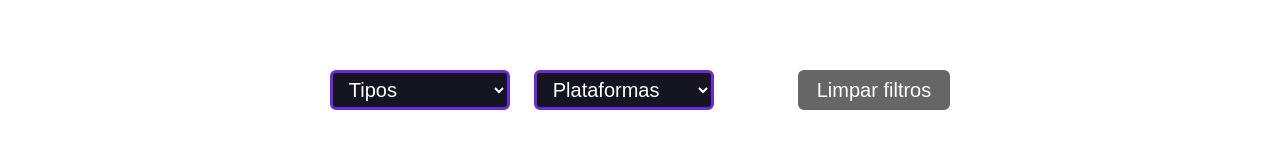
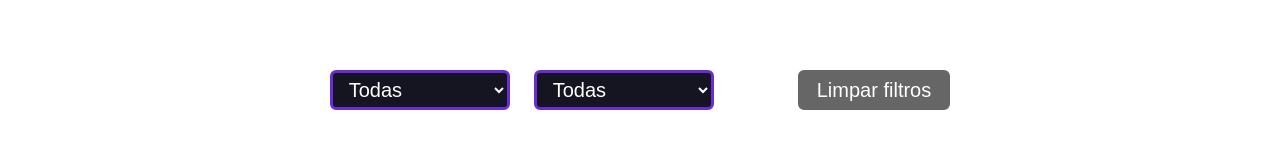
Before and after one commit to costamatheus19/GameZone, a React (Vite) app: page / in a window 1280 px wide. Shown: the part 273-433 px from the top of the page. Built offline with nearby package versions, Linux system fonts and the light colour scheme; no server answers.

Commit message:
projeto finalizado

```diff
--- a/src/components/Filter/index.jsx
+++ b/src/components/Filter/index.jsx
@@ -28,7 +28,7 @@ function Filtros({
             setPaginaAtual(1);
           }}
         >
-          <option value="">Tipos</option>
+          <option value="">Todas</option>
           <option value="Game">Game</option>
           <option value="DLC">DLC</option>
         </select>
@@ -47,7 +47,7 @@ function Filtros({
             setPaginaAtual(1);
           }}
         >
-          <option value="">Plataformas</option>
+          <option value="">Todas</option>
           <option value="PC">PC</option>
           <option value="Steam">Steam</option>
           <option value="Android">Android</option>
--- a/src/pages/Catalogo.module.css
+++ b/src/pages/Catalogo.module.css
@@ -74,7 +74,4 @@ p {
     padding: 30px;
     flex-wrap: wrap;
     }
-  .filtros {
-
-  }
 }
--- a/src/pages/DetalhesJogos.module.css
+++ b/src/pages/DetalhesJogos.module.css
@@ -1,7 +1,4 @@
 
-a{
-
-}
 .pai h1 {
   font-family: Arial, Helvetica, sans-serif;
 }
@@ -19,11 +16,14 @@ a{
 
 .hero {
   display: flex;
+   flex-wrap: wrap;
+   flex-direction: row;
+  align-items: center ;
   gap: 40px;
-  margin-top: 30px;
   padding: 30px;
-  width: 100%;
+
   box-sizing: border-box;
+
 }
 
 .hero > div {
@@ -34,9 +34,9 @@ a{
 }
 
 .hero img {
-  height: 400px;
+  height: clamp(15.625rem, 13.75rem + 9.375vw, 25rem);
   border-radius: 10px;
-  object-fit: cover;
+  width: clamp(15.625rem, 9.813rem + 29.063vw, 44.688rem);
 }
 
 .hero h1 {
```
